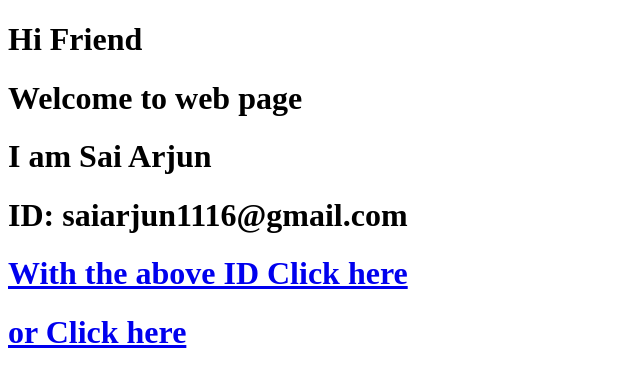
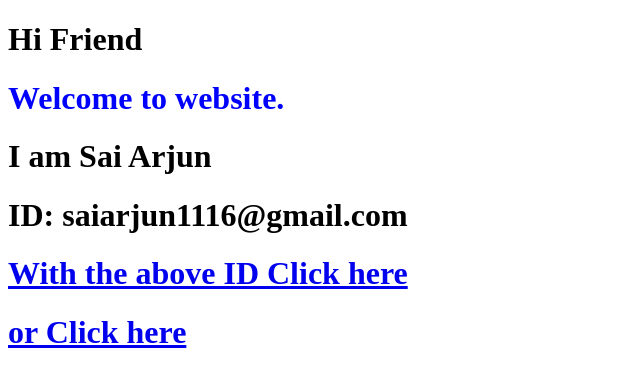
Before and after one commit to Saiarjun111/official, a plain HTML site: page index.html in a window 1280 px wide. Shown: the whole page, without its empty margins (0-640 px from the left). Drawn offline with Linux system fonts and the light colour scheme.

Commit message:
Update index.html

```diff
--- a/index.html
+++ b/index.html
@@ -10,7 +10,7 @@
      </head>
 
      <h1>Hi Friend</h1>
-<h1>Welcome to web page</h1>
+<h1 style="color:Blue">Welcome to website.</h1>
      <h1>I am Sai Arjun</h1>
 
 
```
